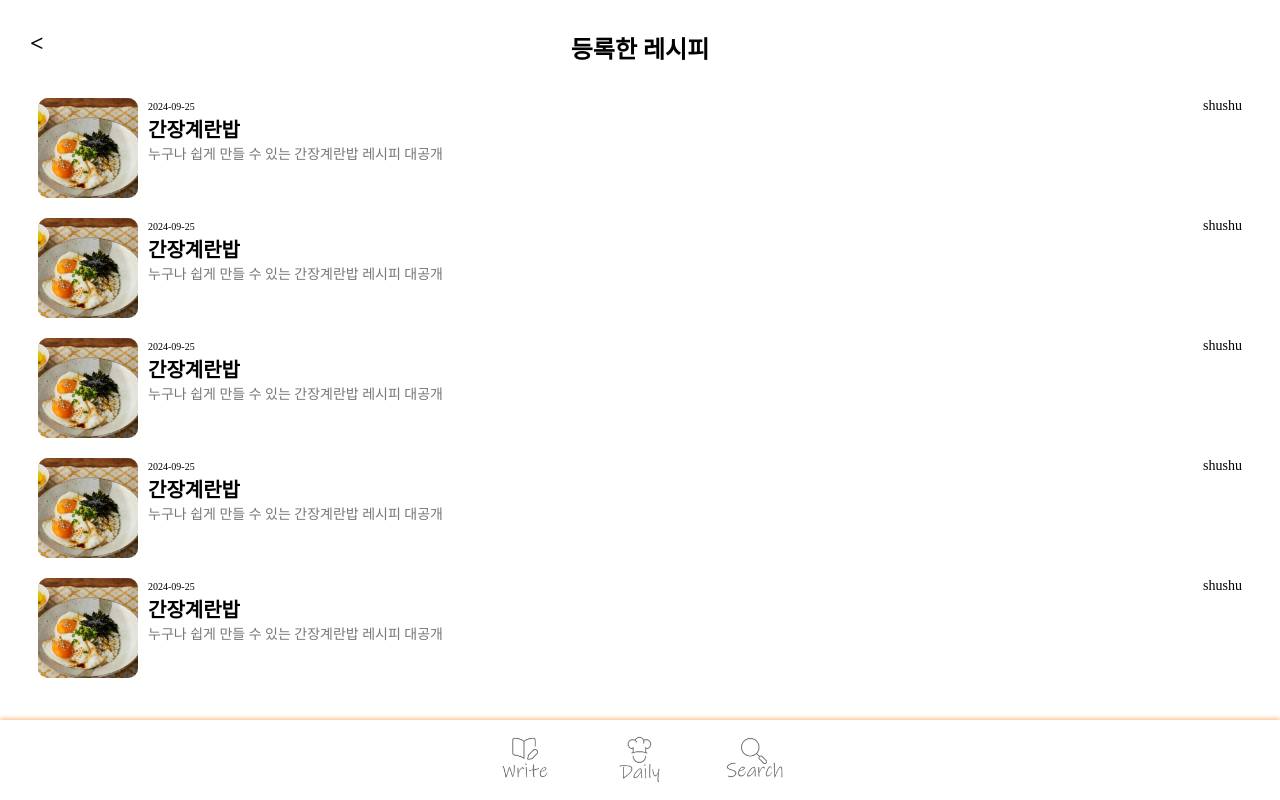
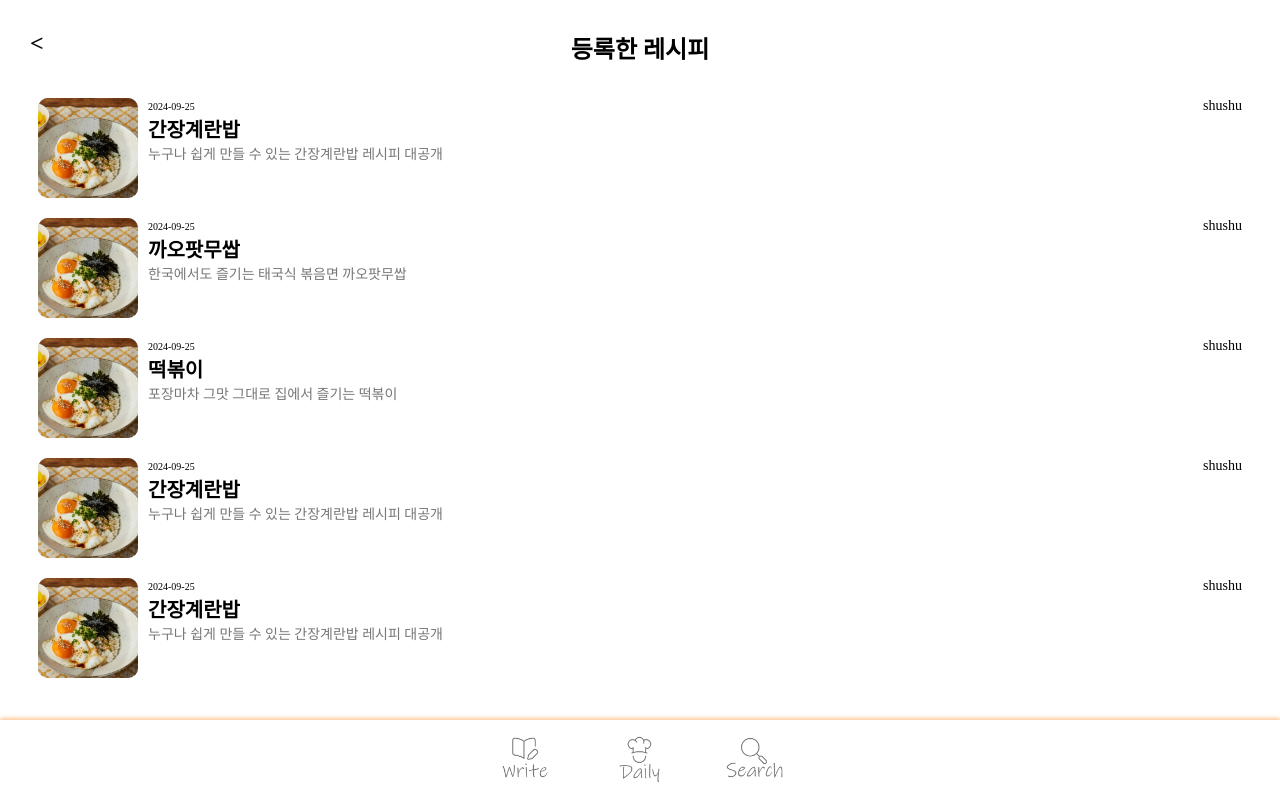
Before and after one commit to DEV-TINO/daily--recipe, a Vue app: page /posted in a window 1280 px wide. Built offline with nearby package versions, Linux system fonts and the light colour scheme.

Commit message:
feat : search from index.js

```diff
--- a/src/router/index.js
+++ b/src/router/index.js
@@ -28,13 +28,13 @@
       component: SearchView,
     },
     {
-      path: '/search/:id',
+      path: '/search/:query',
       name: 'result',
       component: ResultList,
-      props: { mode: '검색결과' }
+      props: (route) => ({ mode: '검색결과', query: route.params.query})
     },
     {
-      path: '/search/result/detail/:id',
+      path: '/search/:query/detail/:id',
       component: RecipeDetail
     },
     {
--- a/src/views/ResultList.vue
+++ b/src/views/ResultList.vue
@@ -1,61 +1,31 @@
 <template>
   <div class="top-nav-bar">
     <div @click="handleClickgoToParent()">&lt;</div>
-    <div class="result-title">{{mode}}</div>
+    <div class="result-title">{{ mode }}</div>
     <div></div>
   </div>
   <div class="margin-90px"></div>
-  <RecipeListItemVue v-for="(value, index) in recipeList" :key="index" @click="handleClickGoToDetail(value.id)" :previewData="value"/>
+  <RecipeListItemVue v-for="(value, index) in displayedItems" :key="index" @click="handleClickGoToDetail(value.id)" :previewData="value"/>
   <div class="margin-90px"></div>
 </template>
 
 <script>
 import RecipeListItemVue from '@/components/RecipeListItem.vue'
+import axios from 'axios';
 export default {
+  mounted() {
+    axios.get('/mockdata/index.json')
+      .then(response => {
+        this.recipeList = response.data;
+      })
+      .catch(error => {
+        console.error("리스트를 가져오는데 실패했습니다.", error);
+      });
+  },
   data(){
     return {
-      recipeList: [
-        {
-          id: "eggsoysaucerice",
-          title: "간장계란밥",
-          subtitle: "누구나 쉽게 만들 수 있는 간장계란밥 레시피 대공개",
-          thumbnail: "/mockdata/eggsoysaucerice/image/step_05.png",
-          created_at: "2024-09-25",
-          username: "shushu",
-        },
-        {
-          id: "eggsoysaucerice",
-          title: "간장계란밥",
-          subtitle: "누구나 쉽게 만들 수 있는 간장계란밥 레시피 대공개",
-          thumbnail: "/mockdata/eggsoysaucerice/image/step_05.png",
-          created_at: "2024-09-25",
-          username: "shushu",
-        },
-        {
-          id: "eggsoysaucerice",
-          title: "간장계란밥",
-          subtitle: "누구나 쉽게 만들 수 있는 간장계란밥 레시피 대공개",
-          thumbnail: "/mockdata/eggsoysaucerice/image/step_05.png",
-          created_at: "2024-09-25",
-          username: "shushu",
-        },
-        {
-          id: "eggsoysaucerice",
-          title: "간장계란밥",
-          subtitle: "누구나 쉽게 만들 수 있는 간장계란밥 레시피 대공개",
-          thumbnail: "/mockdata/eggsoysaucerice/image/step_05.png",
-          created_at: "2024-09-25",
-          username: "shushu",
-        },
-        {
-          id: "eggsoysaucerice",
-          title: "간장계란밥",
-          subtitle: "누구나 쉽게 만들 수 있는 간장계란밥 레시피 대공개",
-          thumbnail: "/mockdata/eggsoysaucerice/image/step_05.png",
-          created_at: "2024-09-25",
-          username: "shushu",
-        },
-      ]
+      searchQuery: this.query || '',
+      recipeList: []
     }
   },
   methods: {
@@ -75,7 +45,7 @@
     handleClickGoToDetail(recipeName) {
       const detailPath = this.$route.path+'/detail/'+recipeName;
       this.$router.push(detailPath);
-    }
+    },
   },
   components: {
     RecipeListItemVue: RecipeListItemVue,
@@ -83,8 +53,23 @@
   props: {
     mode: {
       type: String,
+      required: true,
     },
+    query: {
+      type: String,
+      required: false,
+    }
   },
+  computed: {
+    displayedItems() {
+      if (this.mode === '검색결과'){
+        return this.recipeList.filter(item =>
+          item.title.toLowerCase().includes(this.searchQuery.toLowerCase())
+        );
+      }
+      return this.recipeList;
+    }
+  }
 }
 </script>
 
```
